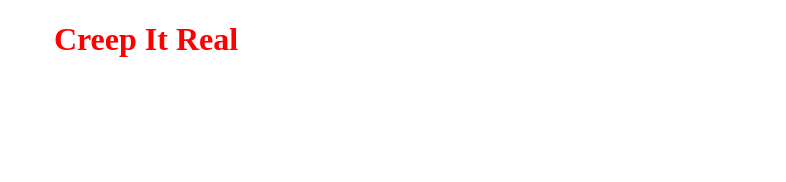
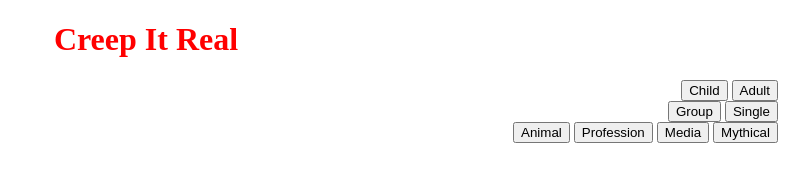
Before and after one commit to cruttencutter/Creep-It-Real, a plain HTML site: page index.html in a window 1280 px wide. Shown: the whole page, without its empty margins (494-1280 px from the left). Drawn offline with Linux system fonts and the light colour scheme.

Commit message:
Setting up buttons

```diff
--- a/index.html
+++ b/index.html
@@ -2,12 +2,40 @@
 <html>
 <head>
     <meta charset='UTF-8'/>
+
+    <!--Linking css file-->
     <link rel='stylesheet' href='styles.css'>
 </head>
 
 <body>
+    <!--Linking js file-->
     <script src="script.js"></script>
-    <center><h1>Creep It Real</h1></center>
+
+    <!--Heading-->
+    <h1 align = "center">Creep It Real</h1>
+
+    <!--Buttons-->
+    <div align = "right">
+        <button id="cbtn" onclick="chooseChild()">Child</button>
+        <button id="abtn" onclick="chooseAdult()">Adult</button>
+    </div>
+
+    <div align = "right">
+        <button id = "gbtn" onclick="chooseGroup()">Group</button>
+        <button id = "sbtn" onclick="chooseSingle()">Single</button>
+    </div>
+
+    <div align = "right">
+        <button id = "animal" onclick="chooseAnimal()">Animal</button>
+        <button id = "profession" onclick="chooseProfession()">Profession</button>
+        <button id = "media" onclick="chooseMedia()">Media</button>
+        <button id = "mythical" onclick="chooseMythical()">Mythical</button>
+    </div>
+
+    <!-- <div>
+        <button id = "haircolor">Hair Color</button>
+    </div> -->
+
 </body>
 
 </html>
```
